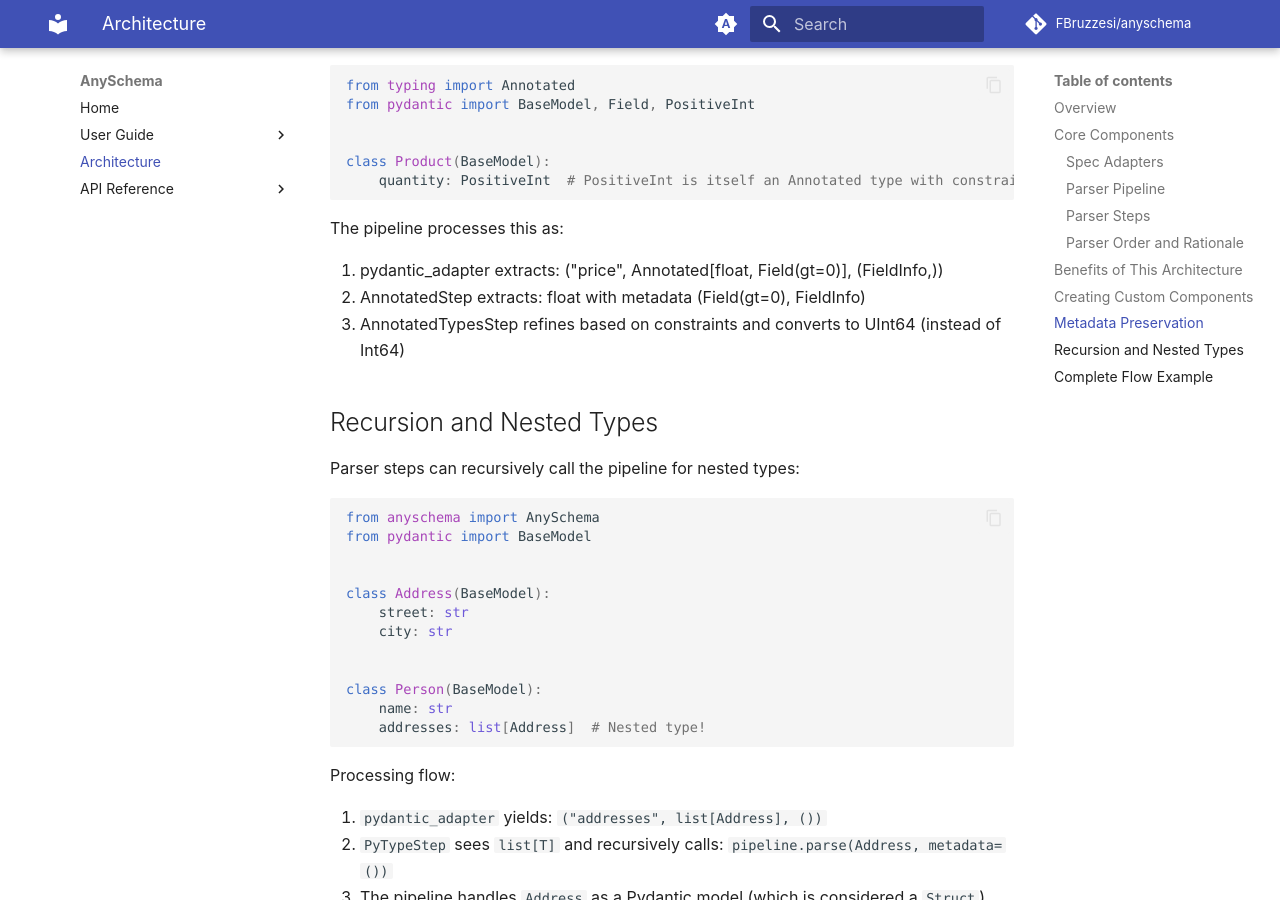
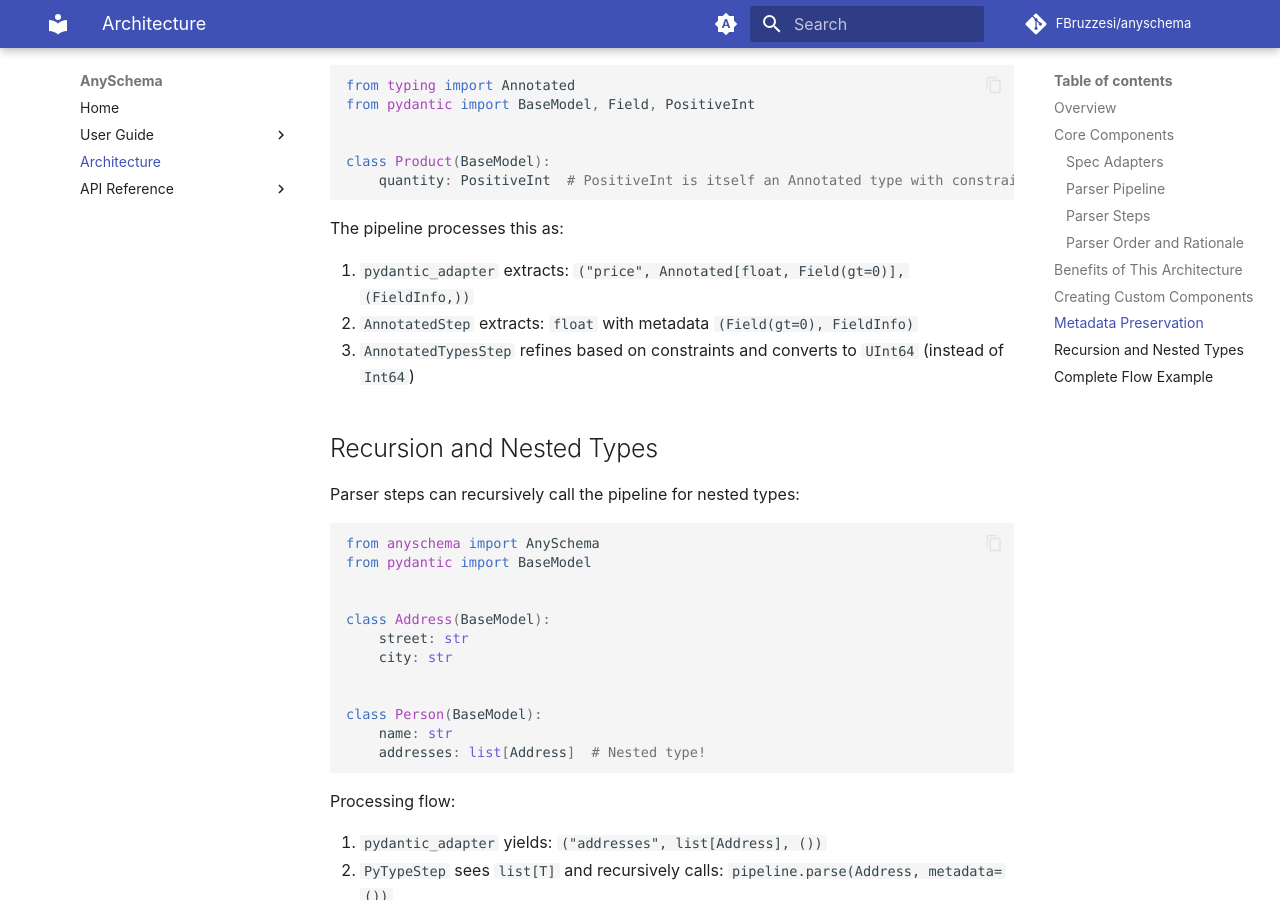
Before and after one commit to FBruzzesi/anyschema, an MkDocs documentation site: the page built from docs/architecture.md, in a window 1280 px wide and 900 px high, scrolled down 3325 px. Built offline with MkDocs 1.6.1 and Material for MkDocs 9.7.7, drawn with Linux system fonts in a browser that asks for light colours; comment, search, counter and statistics services are not loaded; some of the changed text lies outside the part shown.

Commit message:
docs: Some minor fixes and better GHA (#31)

````diff
--- a/docs/architecture.md
+++ b/docs/architecture.md
@@ -105,7 +105,7 @@ Steps inherit from the [`ParserStep`](api-reference/parsers.md#anyschema.parsers
 | Step | Purpose | Handles | Order |
 |------|---------|---------|-------|
 | `ForwardRefStep` | Resolves forward references before any type inspection can happen | `ForwardRef('ClassName')` | Must be first |
-| `UnionTypeStep` | Extracts non-None types from Optional/Union types (dataframe libraries don't have Union types) | `Union[T, None]`, `T \| None`, `Optional[T]` | Early - simplifies downstream parsers |
+| `UnionTypeStep` | Extracts non-None types from Optional/Union types (dataframe libraries don't have Union types) | `Union[T, None]`, `T | None`, `Optional[T]` | Early - simplifies downstream parsers |
 | `AnnotatedStep` | Separates base types from their constraints/metadata for independent processing | `Annotated[T, metadata1, ...]` | Before type-specific parsers |
 | `AnnotatedTypesStep` | Refines types based on constraints (e.g., positive integers become unsigned types) | Types with `annotated_types` or Pydantic constraints | After `AnnotatedStep`, before type parsers |
 | `PydanticTypeStep` | Handles Pydantic-specific types that need special processing beyond Python type inspection | Pydantic types like `FutureDate` | After metadata extraction, before fallback |
@@ -159,9 +159,9 @@ class Product(BaseModel):
 
 The pipeline processes this as:
 
-1. pydantic_adapter extracts: ("price", Annotated[float, Field(gt=0)], (FieldInfo,))
-2. AnnotatedStep extracts: float with metadata (Field(gt=0), FieldInfo)
-3. AnnotatedTypesStep refines based on constraints and converts to UInt64 (instead of Int64)
+1. `pydantic_adapter` extracts: `("price", Annotated[float, Field(gt=0)], (FieldInfo,))`
+2. `AnnotatedStep` extracts: `float` with metadata `(Field(gt=0), FieldInfo)`
+3. `AnnotatedTypesStep` refines based on constraints and converts to `UInt64` (instead of `Int64`)
 
 ## Recursion and Nested Types
 
@@ -246,8 +246,8 @@ Complete processing flow:
         * `PyTypeStep`: `list[str]` -> recursively parse `str` (within the generic) -> returns `List(String())`
         * **Result**: `List(String())` (nullable)
 
-5. **Final Schema**:
+5. Final Schema:
 
-   ```python
-   Schema({"name": String(), "age": UInt64(), "classes": List(String())})
-   ```
+    ```python
+    Schema({"name": String(), "age": UInt64(), "classes": List(String())})
+    ```
--- a/mkdocs.yaml
+++ b/mkdocs.yaml
@@ -5,10 +5,6 @@ site_author: Francesco Bruzzesi
 repo_url: https://github.com/FBruzzesi/anyschema
 repo_name: FBruzzesi/anyschema
 edit_uri: edit/main/docs/
-
-watch:
-  - src/anyschema
-  - docs
 
 nav:
   - Home: index.md
@@ -105,7 +101,7 @@ markdown_extensions:
     generic: true
 
 extra_javascript:
-  - javascripts/extra.js
+  - javascript/extra.js
 
 extra_css:
   - css/extra.css
````
Also changed, not shown: README.md (+8 -10 lines), docs/api-reference/index.md (+2 -1 lines), docs/api-reference/parsers.md (+0 -1 lines), docs/index.md (+16 -11 lines), pyproject.toml (+12 -4 lines), _rumdl.toml (deleted), 4 other files.
